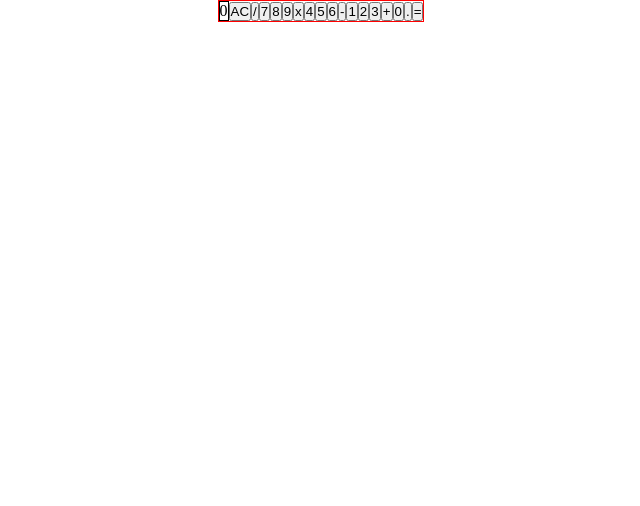
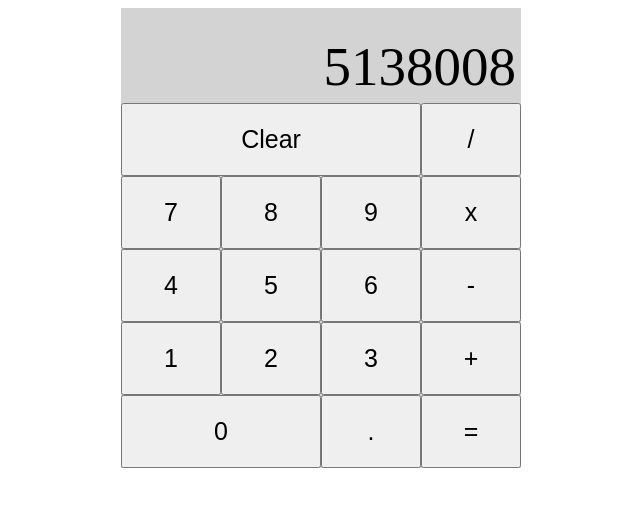
Before and after one commit to edoardrui0/odin-calculator, a plain HTML site: page index.html in a window 1280 px wide. Shown: the whole page, without its empty margins (319-959 px from the left). Drawn offline with Linux system fonts and the light colour scheme.

Commit message:
Basic UI design started

```diff
--- a/index.html
+++ b/index.html
@@ -8,26 +8,26 @@
     <link rel="stylesheet" href="./styles.css" />
   </head>
   <body>
-    <div id="body-container">
-      <div id="calc-container">
-        <div id="display">0</div>
-        <button>AC</button>
-        <button>/</button>
-        <button>7</button>
-        <button>8</button>
-        <button>9</button>
-        <button>x</button>
-        <button>4</button>
-        <button>5</button>
-        <button>6</button>
-        <button>-</button>
-        <button>1</button>
-        <button>2</button>
-        <button>3</button>
-        <button>+</button>
-        <button>0</button>
-        <button>.</button>
-        <button>=</button>
+    <div id="calc-container">
+      <div id="display">5138008</div>
+      <div id="buttons">
+        <button id="clear-btn">Clear</button>
+        <button id="operand-btn">/</button>
+        <button id="number-btn">7</button>
+        <button id="number-btn">8</button>
+        <button id="number-btn">9</button>
+        <button id="operand-btn">x</button>
+        <button id="number-btn">4</button>
+        <button id="number-btn">5</button>
+        <button id="number-btn">6</button>
+        <button id="operand-btn">-</button>
+        <button id="number-btn">1</button>
+        <button id="number-btn">2</button>
+        <button id="number-btn">3</button>
+        <button id="operand-btn">+</button>
+        <button id="zero-btn">0</button>
+        <button id="decimal-btn">.</button>
+        <button id="operand-btn">=</button>
       </div>
     </div>
   </body>
--- a/styles.css
+++ b/styles.css
@@ -1,24 +1,48 @@
-* {
-  box-sizing: border-box;
+/* * {
   margin: 0;
   padding: 0;
-}
-
-#body-container {
-  display: flex;
-  justify-content: center;
-  align-items: center;
-}
+} */
 
 #calc-container {
-  display: flex;
-  justify-content: center;
-  align-items: center;
-  text-align: center;
-  border: 1px solid red;
+  background-color: lightgrey;
+  width: max-content;
+  margin: auto;
 }
 
 #display {
-  border: 1px solid black;
-  width: 80%;
+  height: 90px;
+  font-size: 55px;
+  display: flex;
+  justify-content: flex-end;
+  align-items: flex-end;
+  padding: 0 5px 5px 0;
 }
+
+#buttons {
+  max-width: 400px;
+  display: flex;
+  flex-wrap: wrap;
+}
+
+/* button {
+  flex: 2;
+} */
+
+button {
+  padding: 20px;
+  font-size: 25px;
+}
+
+#clear-btn {
+  flex: 1 75%;
+}
+
+#zero-btn {
+  flex: 1 50%;
+}
+
+#operand-btn,
+#number-btn,
+#decimal-btn {
+  flex: 1 25%;
+}
```
